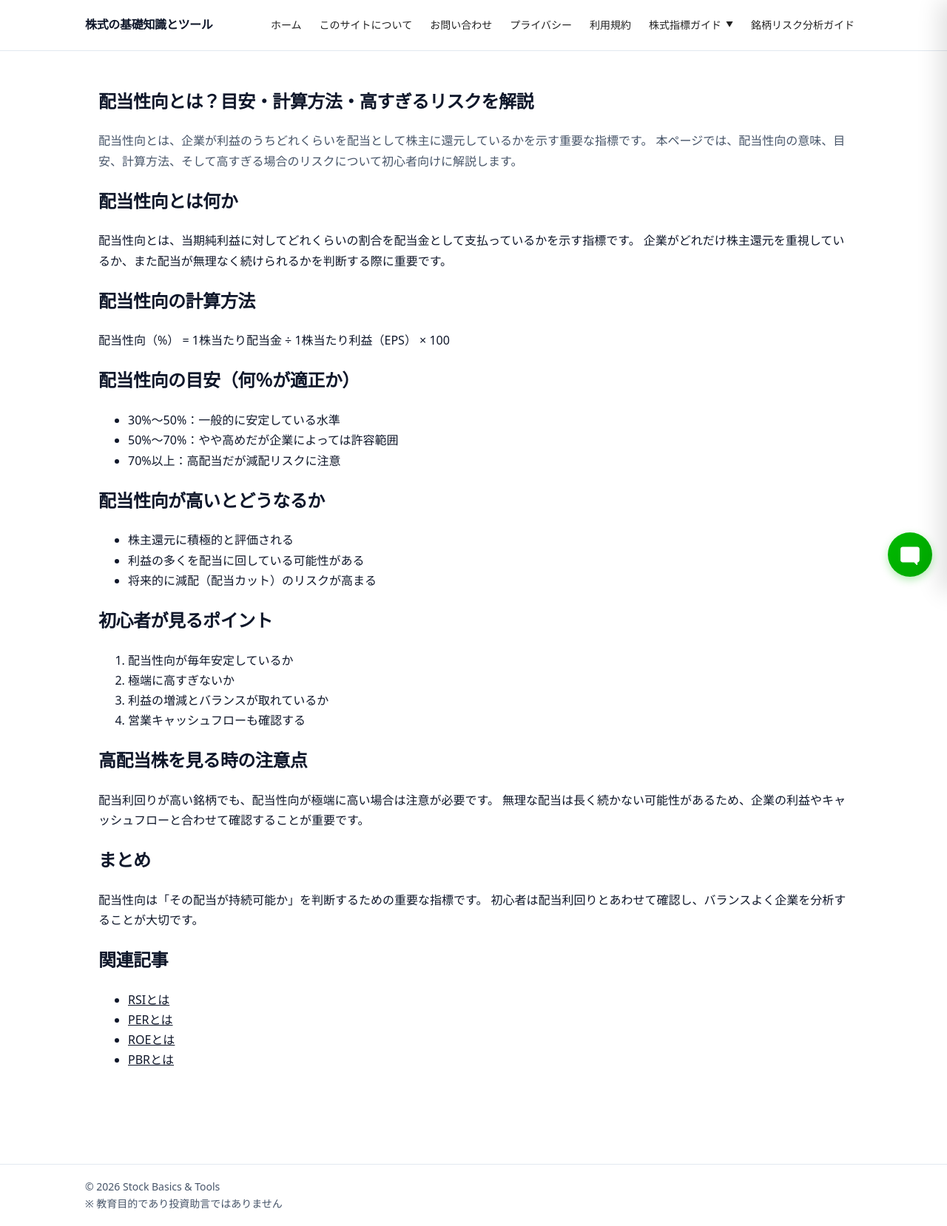
After one commit to kellyrenner15-del/p1, a Flask app: page /dividend_payout_ratio_explained in a window 1280 px wide. The commit adds this page. Shown: the whole page at 74% size. Run offline with Flask 3, Linux system fonts and the light colour scheme.

Commit message:
"add stock risk basics card"

```diff
--- a/app.py
+++ b/app.py
@@ -102,6 +102,9 @@ def how_to_read_an_income_statement():
 def how_to_read_a_cash_flow_statement():
     return render_template("how_to_read_a_cash_flow_statement.html")
 
+@app.route("/dividend_payout_ratio_explained")
+def dividend_payout_ratio_explained():
+    return render_template("dividend_payout_ratio_explained.html")
 
 
 # ------------------------
--- a/sitemap.xml
+++ b/sitemap.xml
@@ -98,4 +98,8 @@
   <loc>https://wuelefo.com/how_to_read_a_cash_flow_statement</loc>
 </url>
 
+ <url>
+  <loc>https://wuelefo.com/dividend_payout_ratio_explained</loc>
+</url>
+
 </urlset>
--- a/static/style.css
+++ b/static/style.css
@@ -730,3 +769,72 @@ h1,h2,h3{ letter-spacing:-.02em; }
   .page-title{ font-size: 22px; }
   .card{ border-radius: 16px; }
 }
+
+/* ===== Floating LINE Customer Service Button ===== */
+.floating-line-btn {
+  position: fixed;
+  bottom: 20px;
+  right: 20px;
+  width: 60px;
+  height: 60px;
+  background: linear-gradient(135deg, #00b900, #00a800);
+  border-radius: 50%;
+  display: flex;
+  align-items: center;
+  justify-content: center;
+  gap: 6px;
+  flex-direction: column;
+  text-decoration: none;
+  color: #fff;
+  box-shadow: 0 4px 12px rgba(0, 185, 0, 0.3);
+  transition: all 0.3s ease;
+  z-index: 40;
+  cursor: pointer;
+}
+
+.floating-line-btn:hover {
+  width: 120px;
+  height: 60px;
+  border-radius: 30px;
+  gap: 8px;
+  flex-direction: row;
+  box-shadow: 0 6px 20px rgba(0, 185, 0, 0.4);
+  transform: translateY(-2px);
+}
+
+.line-icon {
+  width: 28px;
+  height: 28px;
+  flex-shrink: 0;
+}
+
+.line-text {
+  font-size: 13px;
+  font-weight: 700;
+  white-space: nowrap;
+  display: none;
+}
+
+.floating-line-btn:hover .line-text {
+  display: block;
+}
+
+/* Mobile responsive */
+@media (max-width: 768px) {
+  .floating-line-btn {
+    bottom: 80px;
+    right: 16px;
+    width: 56px;
+    height: 56px;
+  }
+
+  .floating-line-btn:hover {
+    width: 56px;
+    height: 56px;
+    flex-direction: column;
+  }
+
+  .floating-line-btn:hover .line-text {
+    display: none;
+  }
+}
--- a/templates/base.html
+++ b/templates/base.html
@@ -63,6 +63,7 @@
           <a href="how_to_read_a_balance_sheet">貸借対照表の見方 </a>
           <a href="how_to_read_an_income_statement">損益計算書の見方 </a>
           <a href="how_to_read_a_cash_flow_statement">キャッシュフロー計算書の見方 </a>
+          <a href="dividend_payout_ratio_explained">配当性向とは？ </a>
         </div>
       </div>
 
@@ -107,8 +108,8 @@
       <a href="how_to_read_a_balance_sheet">貸借対照表の見方 </a>
       <a href="how_to_read_an_income_statement">損益計算書の見方 </a>
       <a href="how_to_read_a_cash_flow_statement">キャッシュフロー計算書の見方 </a>
+      <a href="dividend_payout_ratio_explained">配当性向とは？ </a>
     </div>
-
 
   </nav>
 </aside>
@@ -124,6 +125,15 @@
   </div>
 </footer>
 
+<!-- ✨ 新增：右下角 LINE 客服浮动按钮 -->
+<a href="https://line.me/ti/p/tkJQSFZj2z" target="_blank" rel="noopener" class="floating-line-btn" title="LINE で質問する">
+  <svg class="line-icon" viewBox="0 0 24 24" fill="currentColor">
+    <!-- LINE 官方对话气泡图标 -->
+    <path d="M20.5 3H3.5C2.12 3 1 4.12 1 5.5v13C1 19.88 2.12 21 3.5 21h13.24l3.88 4v-4h.38C21.88 21 23 19.88 23 18.5v-13C23 4.12 21.88 3 20.5 3zm-11 9h-2v2h2v-2zm4-2h-2v4h2v-4zm4 2h-2v2h2v-2z"/>
+  </svg>
+  <span class="line-text">LINE</span>
+</a>
+
 <script src="/static/main.js"></script>
 </body>
 </html>
--- /dev/null
+++ b/templates/dividend_payout_ratio_explained.html
@@ -0,0 +1,78 @@
+{% extends "base.html" %}
+
+{% block title %}配当性向とは？目安・計算方法・高すぎるリスクを解説 | Wuelefo{% endblock %}
+{% block description %}配当性向とは何か？目安（何％が適正か）、計算方法、高すぎる場合のリスク、初心者向けの見方までわかりやすく解説します。{% endblock %}
+{% block canonical %}https://wuelefo.com/dividend-payout-ratio-explained{% endblock %}
+{% block og_url %}https://wuelefo.com/dividend-payout-ratio-explained{% endblock %}
+{% block og_title %}配当性向とは？目安・計算方法・高すぎるリスクを解説 | Wuelefo{% endblock %}
+{% block og_description %}配当性向の意味、目安、計算式、見る時の注意点を初心者向けに整理します。{% endblock %}
+
+{% block content %}
+<section class="page">
+  <div class="page-head">
+    <h1>配当性向とは？目安・計算方法・高すぎるリスクを解説</h1>
+    <p class="lead">
+      配当性向とは、企業が利益のうちどれくらいを配当として株主に還元しているかを示す重要な指標です。
+      本ページでは、配当性向の意味、目安、計算方法、そして高すぎる場合のリスクについて初心者向けに解説します。
+    </p>
+  </div>
+
+  <div class="card-box">
+
+    <h2>配当性向とは何か</h2>
+    <p>
+      配当性向とは、当期純利益に対してどれくらいの割合を配当金として支払っているかを示す指標です。
+      企業がどれだけ株主還元を重視しているか、また配当が無理なく続けられるかを判断する際に重要です。
+    </p>
+
+    <h2>配当性向の計算方法</h2>
+    <p>
+      配当性向（%） = 1株当たり配当金 ÷ 1株当たり利益（EPS） × 100
+    </p>
+
+    <h2>配当性向の目安（何％が適正か）</h2>
+    <ul class="list">
+      <li>30%〜50%：一般的に安定している水準</li>
+      <li>50%〜70%：やや高めだが企業によっては許容範囲</li>
+      <li>70%以上：高配当だが減配リスクに注意</li>
+    </ul>
+
+    <h2>配当性向が高いとどうなるか</h2>
+    <ul class="list">
+      <li>株主還元に積極的と評価される</li>
+      <li>利益の多くを配当に回している可能性がある</li>
+      <li>将来的に減配（配当カット）のリスクが高まる</li>
+    </ul>
+
+    <h2>初心者が見るポイント</h2>
+    <ol class="list">
+      <li>配当性向が毎年安定しているか</li>
+      <li>極端に高すぎないか</li>
+      <li>利益の増減とバランスが取れているか</li>
+      <li>営業キャッシュフローも確認する</li>
+    </ol>
+
+    <h2>高配当株を見る時の注意点</h2>
+    <p>
+      配当利回りが高い銘柄でも、配当性向が極端に高い場合は注意が必要です。
+      無理な配当は長く続かない可能性があるため、企業の利益やキャッシュフローと合わせて確認することが重要です。
+    </p>
+
+    <h2>まとめ</h2>
+    <p>
+      配当性向は「その配当が持続可能か」を判断するための重要な指標です。
+      初心者は配当利回りとあわせて確認し、バランスよく企業を分析することが大切です。
+    </p>
+
+    <!-- 内部リンク（SEO強化） -->
+    <h2>関連記事</h2>
+    <ul class="list">
+      <li><a href="/what_is_rsi">RSIとは</a></li>
+      <li><a href="/per-explained">PERとは</a></li>
+     <li><a href="/roe-explained">ROEとは</a></li>
+   <li><a href="/pbr-explained">PBRとは</a></li>
+    </ul>
+
+  </div>
+</section>
+{% endblock %}
```
Also changed, not shown: other parts of static/style.css (+49 -10 lines). Lines whose indentation alone changed are shown as unchanged.
